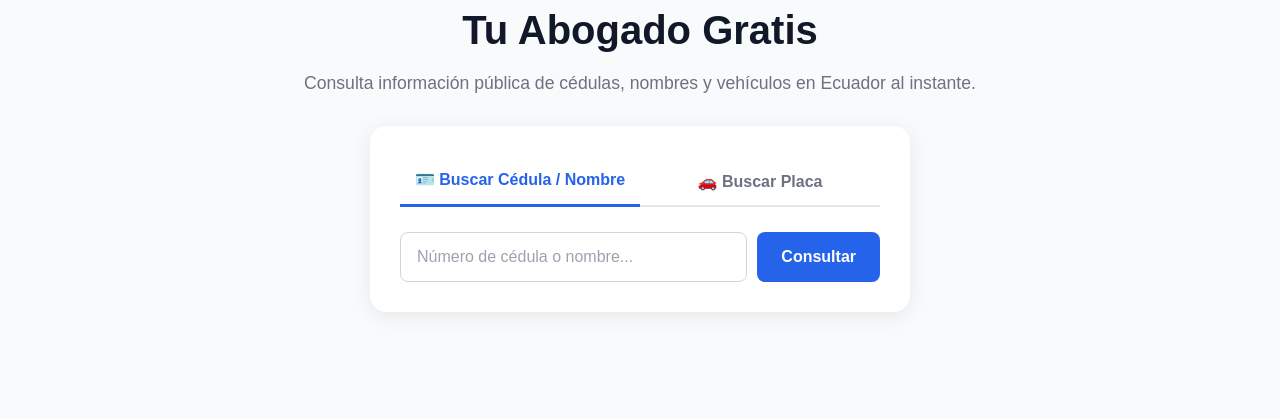
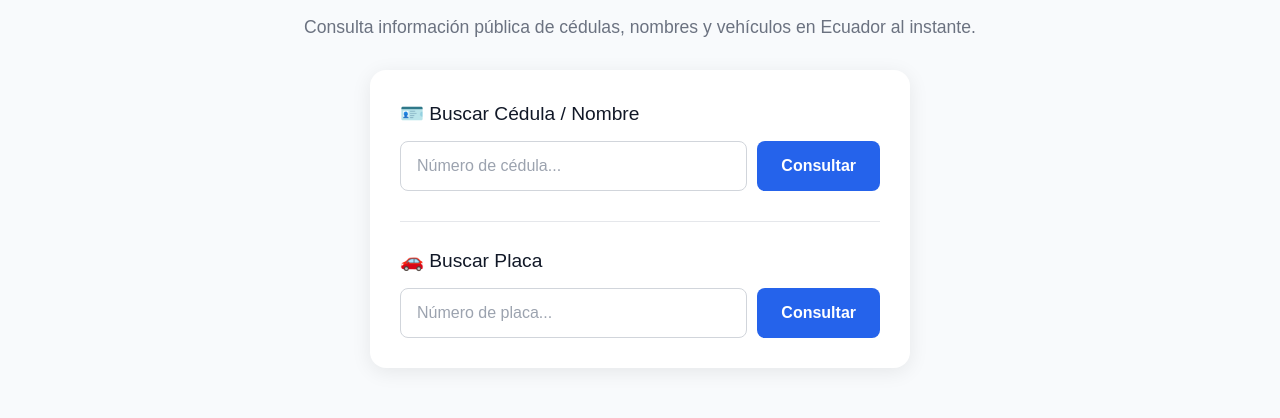
Before and after one commit to rootsrex/TUABOGADOGRATIS, a Next.js app: page / in a window 1280 px wide. Shown: the part 209-627 px from the top of the page. Built offline with nearby package versions, Linux system fonts and the light colour scheme; no server answers.

Commit message:
Codigo final separado cedula y placa

```diff
--- a/app/page.tsx
+++ b/app/page.tsx
@@ -3,8 +3,6 @@
 import { useState } from 'react';
 
 export default function HomePage() {
-  const [tab, setTab] = useState<'cedula' | 'placa'>('cedula');
-
   const [cedula, setCedula] = useState('');
   const [resCedula, setResCedula] = useState<any>(null);
   const [loadingCedula, setLoadingCedula] = useState(false);
@@ -27,19 +25,11 @@ export default function HomePage() {
     setResCedula(null);
 
     try {
-      let endpoint = '';
-      if (/^\d+$/.test(searchValue)) {
-        // Usamos /api/cedula/ que es la ruta correcta de tu backend en Railway
-        endpoint = `${baseUrl}/api/cedula/${encodeURIComponent(searchValue)}`;
-      } else {
-        endpoint = `${baseUrl}/api/nombre?q=${encodeURIComponent(searchValue.toUpperCase())}`;
-      }
-
-      const res = await fetch(endpoint);
+      const res = await fetch(`${baseUrl}/api/cedula/${encodeURIComponent(searchValue)}`);
       if (!res.ok) throw new Error(`Servidor respondió con estado ${res.status}`);
 
       const data = await res.json();
-      setResCedula(data.resultados?.data || data.resultados || data);
+      setResCedula(data.resultados || data);
     } catch (err: any) {
       setErrorCedula(`Error de conexión: ${err.message}`);
     } finally {
@@ -49,13 +39,15 @@ export default function HomePage() {
 
   const handleBuscarPlaca = async (e: React.FormEvent) => {
     e.preventDefault();
-    if (!placa) return;
+    const searchValue = placa.trim();
+    if (!searchValue) return;
+
     setLoadingPlaca(true);
     setErrorPlaca('');
     setResPlaca(null);
 
     try {
-      const res = await fetch(`${baseUrl}/api/placa/${placa.trim().toUpperCase()}`);
+      const res = await fetch(`${baseUrl}/api/placa/${encodeURIComponent(searchValue.toUpperCase())}`);
       if (!res.ok) throw new Error(`Servidor respondió con estado ${res.status}`);
 
       const data = await res.json();
@@ -77,35 +69,14 @@ export default function HomePage() {
       </p>
 
       <div style={{ backgroundColor: '#fff', padding: '30px', borderRadius: '16px', boxShadow: '0 4px 20px rgba(0,0,0,0.08)', width: '100%', maxWidth: '540px' }}>
-        <div style={{ display: 'flex', borderBottom: '2px solid #e5e7eb', marginBottom: '25px' }}>
-          <button
-            onClick={() => setTab('cedula')}
-            style={{
-              flex: 1, padding: '12px', border: 'none', background: 'none', fontWeight: '600', fontSize: '1rem', cursor: 'pointer',
-              color: tab === 'cedula' ? '#2563eb' : '#6b7280',
-              borderBottom: tab === 'cedula' ? '3px solid #2563eb' : 'none', marginBottom: '-2px'
-            }}
-          >
-            🪪 Buscar Cédula / Nombre
-          </button>
-          <button
-            onClick={() => setTab('placa')}
-            style={{
-              flex: 1, padding: '12px', border: 'none', background: 'none', fontWeight: '600', fontSize: '1rem', cursor: 'pointer',
-              color: tab === 'placa' ? '#2563eb' : '#6b7280',
-              borderBottom: tab === 'placa' ? '3px solid #2563eb' : 'none', marginBottom: '-2px'
-            }}
-          >
-            🚗 Buscar Placa
-          </button>
-        </div>
 
-        {tab === 'cedula' && (
-          <div>
+        {/* BUSCADOR DE CÉDULA */}
+        <div style={{ marginBottom: '30px' }}>
+          <h2 style={{ fontSize: '1.2rem', color: '#111827', marginBottom: '12px' }}>🪪 Buscar Cédula / Nombre</h2>
           <form onSubmit={handleBuscarCedula} style={{ display: 'flex', gap: '10px' }}>
             <input
               type="text"
-                placeholder="Número de cédula o nombre..."
+              placeholder="Número de cédula..."
               value={cedula}
               onChange={(e) => setCedula(e.target.value)}
               style={{ flex: 1, padding: '12px 16px', borderRadius: '8px', border: '1px solid #d1d5db', fontSize: '1.0rem', outline: 'none' }}
@@ -124,15 +95,17 @@ export default function HomePage() {
           {resCedula && (
             <div style={{ marginTop: '20px', padding: '15px', borderRadius: '8px', backgroundColor: '#f3f4f6', border: '1px solid #e5e7eb' }}>
               <h3 style={{ margin: '0 0 10px 0', fontSize: '1.1rem', color: '#111827' }}>Resultado:</h3>
-                <p style={{ margin: '5px 0' }}><strong>Nombre:</strong> {resCedula.name || resCedula.nombre || 'N/D'}</p>
-                <p style={{ margin: '5px 0' }}><strong>Cédula:</strong> {resCedula.value || cedula}</p>
+              <p style={{ margin: '5px 0' }}><strong>Nombre:</strong> {resCedula.name || resCedula.nombre || resCedula.nombres || resCedula.full_name || 'N/D'}</p>
+              <p style={{ margin: '5px 0' }}><strong>Cédula:</strong> {resCedula.value || resCedula.cedula || cedula}</p>
             </div>
           )}
         </div>
-        )}
 
-        {tab === 'placa' && (
+        <hr style={{ border: 'none', borderTop: '1px solid #e5e7eb', margin: '25px 0' }} />
+
+        {/* BUSCADOR DE PLACA */}
         <div>
+          <h2 style={{ fontSize: '1.2rem', color: '#111827', marginBottom: '12px' }}>🚗 Buscar Placa</h2>
           <form onSubmit={handleBuscarPlaca} style={{ display: 'flex', gap: '10px' }}>
             <input
               type="text"
@@ -155,12 +128,12 @@ export default function HomePage() {
           {resPlaca && (
             <div style={{ marginTop: '20px', padding: '15px', borderRadius: '8px', backgroundColor: '#f3f4f6', border: '1px solid #e5e7eb' }}>
               <h3 style={{ margin: '0 0 10px 0', fontSize: '1.1rem', color: '#111827' }}>Resultado:</h3>
-                <p style={{ margin: '5px 0' }}><strong>Propietario:</strong> {resPlaca.name || resPlaca.nombre || 'N/D'}</p>
+              <p style={{ margin: '5px 0' }}><strong>Propietario:</strong> {resPlaca.name || resPlaca.nombre || resPlaca.nombres || 'N/D'}</p>
               <p style={{ margin: '5px 0' }}><strong>Placa:</strong> {resPlaca.value || placa.toUpperCase()}</p>
             </div>
           )}
         </div>
-        )}
+
       </div>
     </div>
   );
```
Lines whose indentation alone changed are shown as unchanged.
